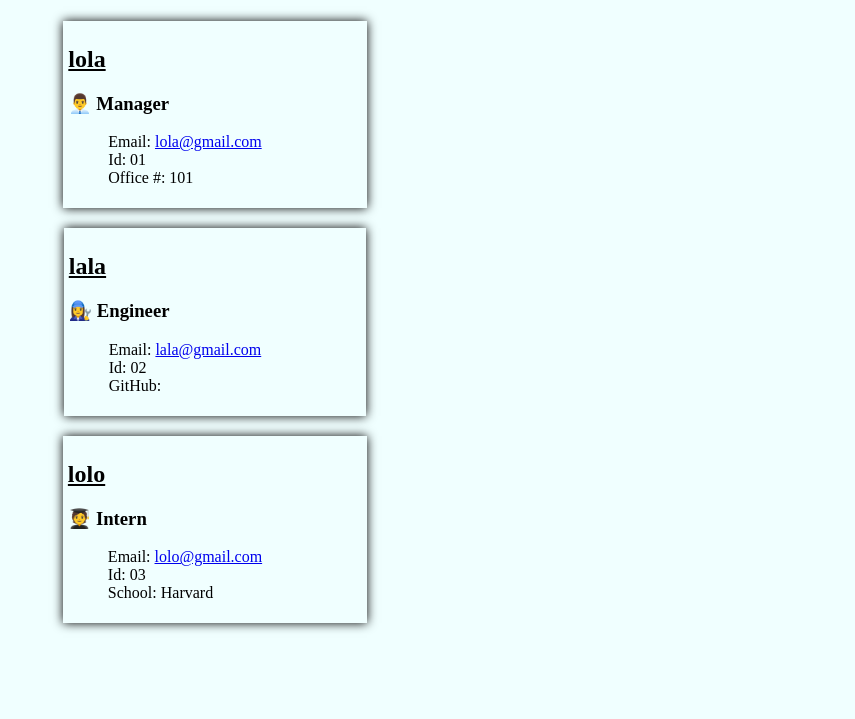
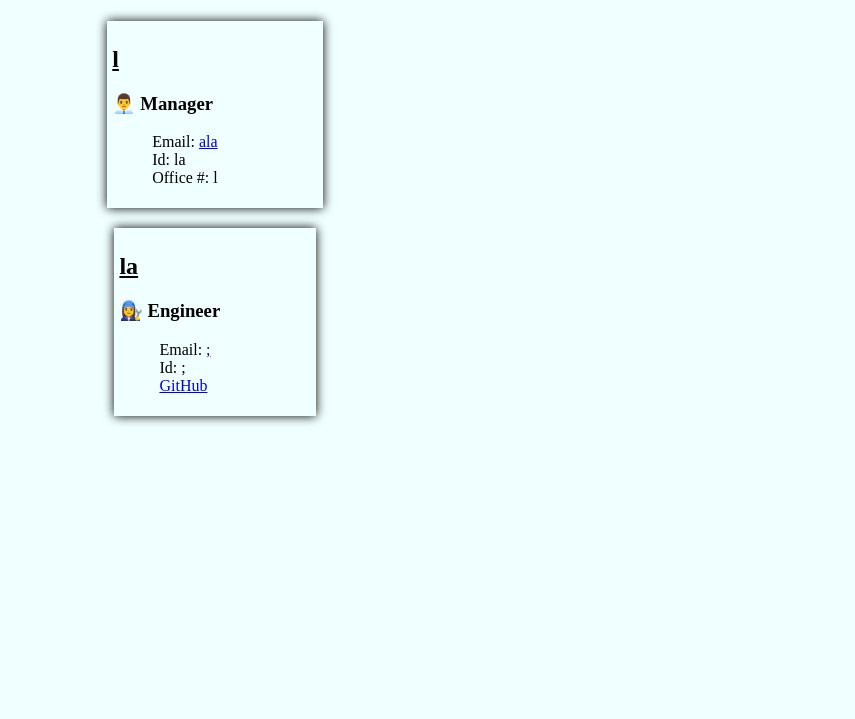
Before and after one commit to GustavoTijerino1/team-info-generator, a website: page index.html in a window 1280 px wide. Shown: the part 81-800 px from the top of the page, without its empty margins (425-1280 px from the left). Drawn offline with Linux system fonts and the light colour scheme.

Commit message:
Fixed Github link for Engineer.

```diff
--- a/index.html
+++ b/index.html
@@ -18,18 +18,18 @@
           <main>
             <div class="container">
               <div class="title">
-                <h2 >lola<!--name--></h2>
+                <h2 >l<!--name--></h2>
                 <h3>👨‍💼 Manager</h3>
               </div>
               <ul>
                 <li>
-                Email:  <a href="lola@gmail.com.com">lola@gmail.com</a> <!-- email -->
+                Email:  <a href="ala.com">ala</a> <!-- email -->
                 </li>
                 <li>
-                Id: 01 <!-- id -->
+                Id: la <!-- id -->
                 </li>
                 <li>
-                Office #: 101 <!-- office number -->
+                Office #: l <!-- office number -->
                 </li>
               </ul>
             </div>
@@ -43,39 +43,19 @@
   <main>
     <div class="container">
       <div class="title">
-        <h2 >lala<!--name--></h2>
+        <h2 >la<!--name--></h2>
         <h3>👩‍🔧 Engineer</h3>
       </div>
       <ul>
         <li>
-        Email: <a href="lala@gmail.com.com">lala@gmail.com</a> <!-- email -->
+        Email: <a href=";.com">;</a> <!-- email -->
         </li>
         <li>
-        Id: 02   <!-- id -->
+        Id: ;   <!-- id -->
         </li>
         <li>
-        GitHub:  <a href=undefined"target="_blank"></a> <!-- github  -->
+        <a href="https://github.com/lolala1"target="_blank"> GitHub</a> <!-- github  -->
         </li>
       </ul>
     </div>
   </main>
-
-    <main>
-      <div class="container">
-            <div class="title">
-            <h2 >lolo<!--name--></h2>
-            <h3>🧑‍🎓 Intern</h3>
-          </div>
-              <ul>
-              <li>
-              Email: <a href="lolo@gmail.com.com">lolo@gmail.com</a> <!-- email -->
-              </li>
-              <li>
-                  Id: 03   <!-- id -->
-                  </li>
-                <li>
-                School: Harvard <!-- school -->
-                </li>
-                </ul>
-        </div>
-    </main>
```
Also changed, not shown: index.js (+4 -7 lines).
